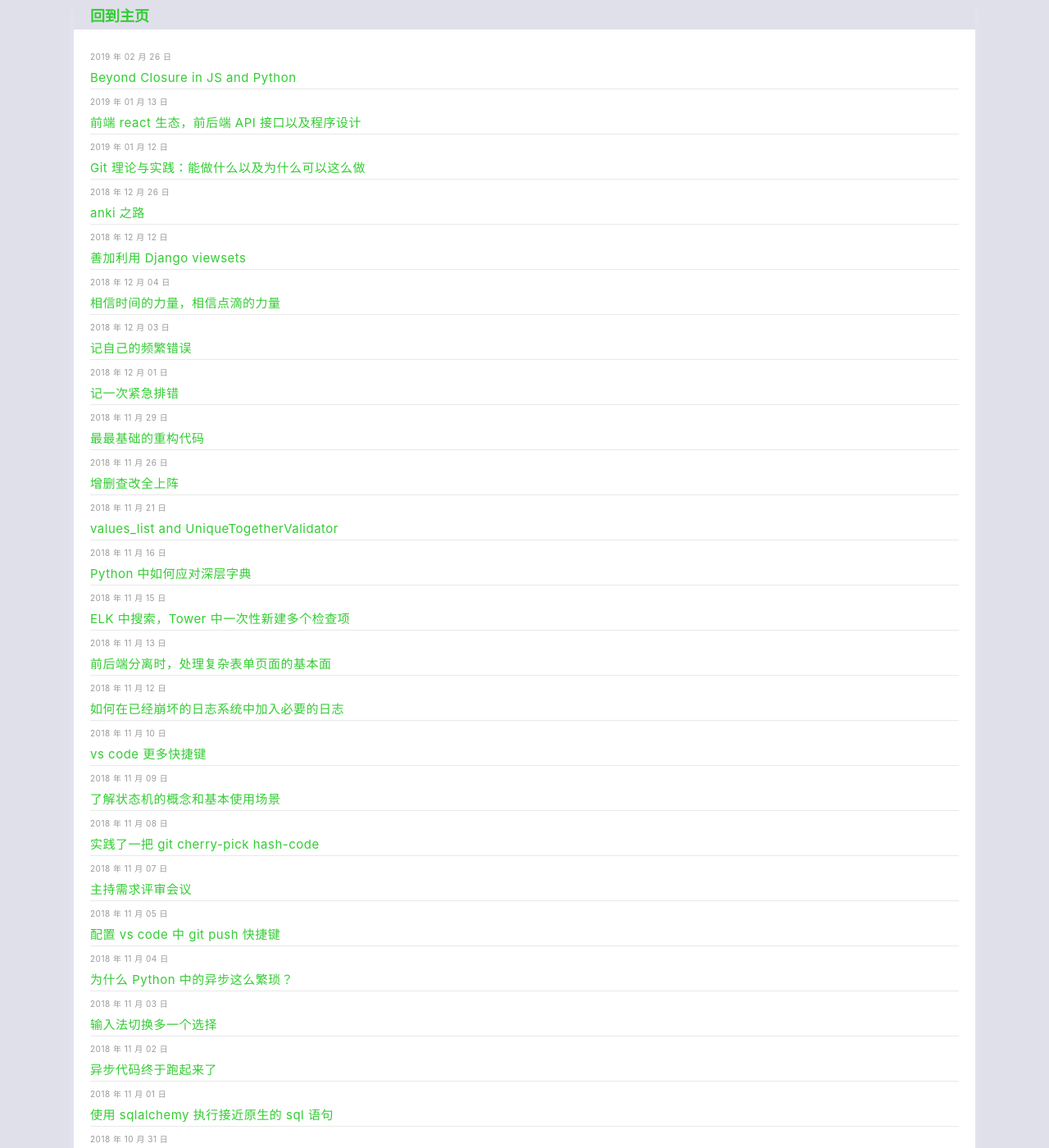
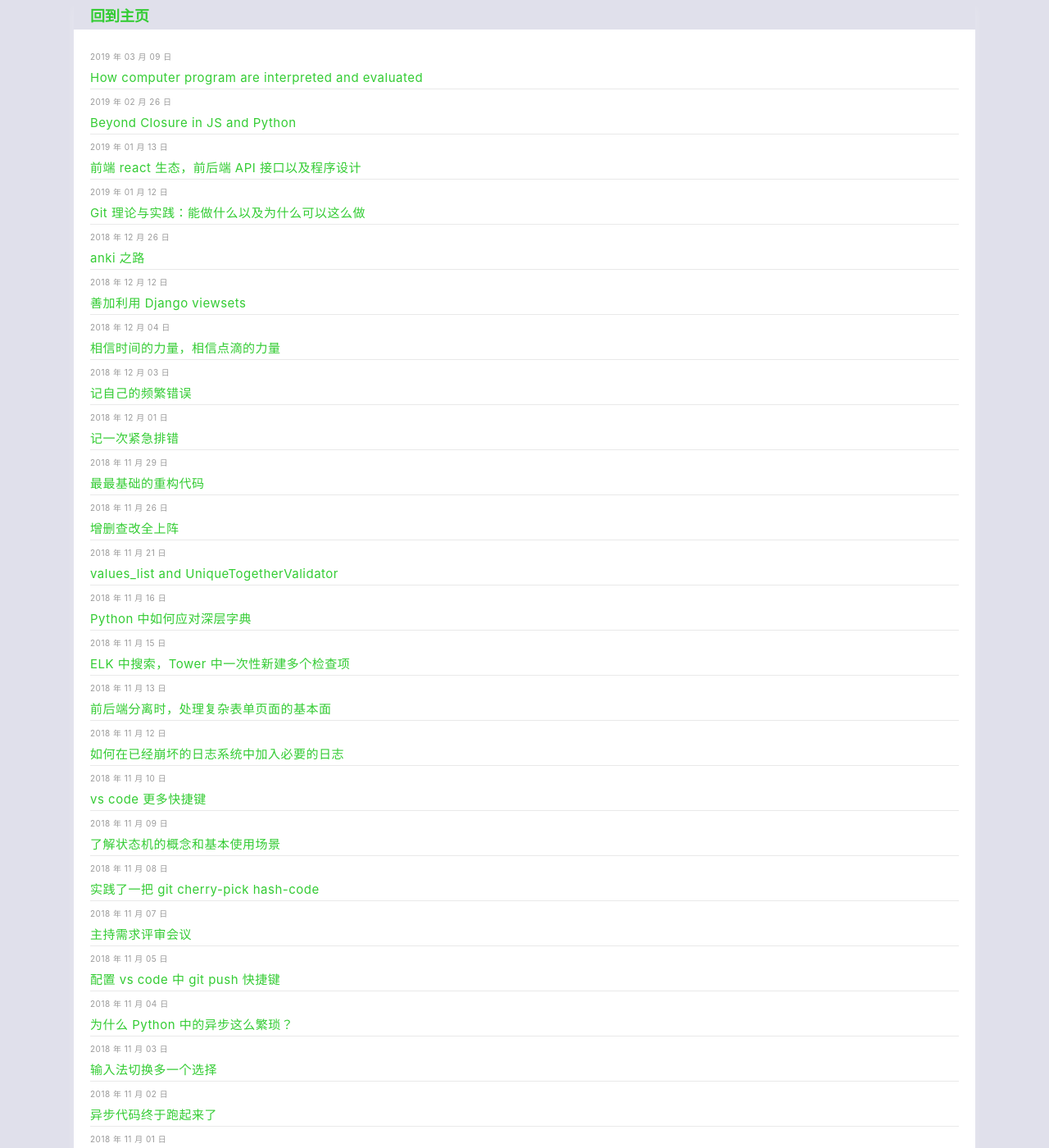
Before and after one commit to xxleyi/xxleyi.github.io, a Jekyll site: the page built from blog/index.html, in a window 1280 px wide and 1400 px high. Shown: the whole window at 82% size. Built offline with Jekyll 4.4.1, drawn with Linux system fonts in a browser that asks for light colours; some of the changed lines change nothing that is shown.

Commit message:
add a new blog.

```diff
--- /dev/null
+++ b/_posts/2019-03-09-How computer program are interpreted and evaluated.md
@@ -0,0 +1,36 @@
+---
+'title': 'How  computer program are interpreted and evaluated'
+'date': 2019-03-09
+---
+# How  computer program are interpreted and evaluated
+
+![][image-1]
+
+花了一些时间重新捋了一遍自己关于解释器的学习笔记：[CS 61A Summer 2018 Lecture 20: Interpreters][1]
+
+稍稍得了一些门道，把自己的想法记录一下。
+
+自己目前的编程以动态语言 Python 为主，想要对动态语言有一个完整的理解和掌握，解释器这部分是必须要掌握的点。
+
+简单来说，解释器就是程序的求值器。当我们花费心思构建起针对一个个功能实现的程序之后，下一步就是把那些代码喂给解释器，然后解释器把我们的代码当作一段文本，当作一些字符串一样的东西，进行解释求值。
+
+本质上就是一句话：我们写的代码之于解释器来说就是一些待求值的数据。正所谓：**code is data, data is code.**
+
+具体来讲，解释器求值有一个通用流程：Read-Eval-Print Loop，读入-求值-打印输出 循环进行。
+
+光是这么讲还是太抽象。还需要继续拆分：
+
+- 读入
+	- 词法分析生成「token 序列」
+	- 语义分析生成「recursive expression representation」
+- 求值
+	- 互递归
+		- eval ：对表达式求值，得到过程和参数，调用 apply
+		- apply：将过程应用于操作数，操作数本身可能是又一个表达式，调用 eval
+	- 递归到最后，得到「程序的值」
+- 大部分时候，价值发生在副作用上
+- 而我们的程序，就是让副作用可控且符合期待
+
+[1]:	https://github.com/xxleyi/learning_list/issues/28
+
+[image-1]:	https://user-images.githubusercontent.com/12626454/53999102-28a30300-417d-11e9-9cb5-c5cfa2642bc8.png
--- a/css/post.css
+++ b/css/post.css
@@ -146,3 +146,9 @@ code{
   font-size: 1.2rem;
   line-height: 0.5rem;
 }
+
+img {
+    max-width: 95%;
+    max-height: 100vh;
+    margin: auto;
+}
```
